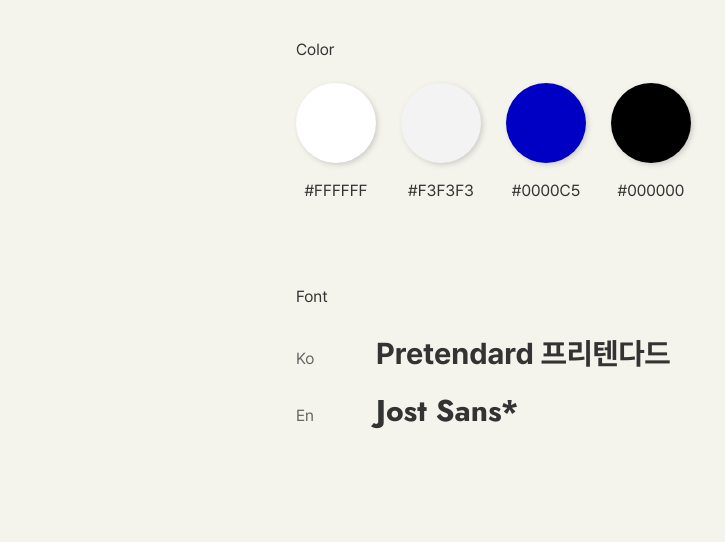
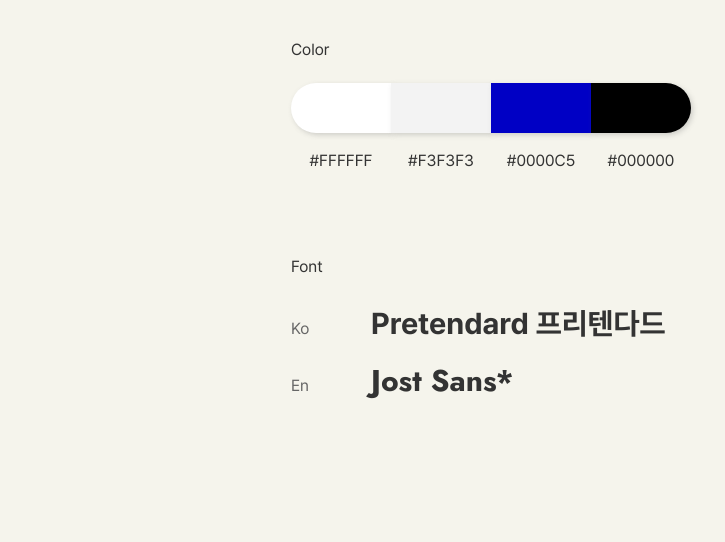
Before and after one commit to MOONWUD/Portfolio, a plain HTML site: page project_adererror.html in a window 1280 px wide. Shown: the part 2708-3250 px from the top of the page, without its empty margins (539-1264 px from the left). Drawn offline with nearby package versions, Linux system fonts and the light colour scheme; files whose address does not match are found by name; a web font is replaced by a local one.

Commit message:
240705 수정

```diff
--- a/assets/style/projectGlobal.scss
+++ b/assets/style/projectGlobal.scss
@@ -383,11 +383,12 @@
           .color {
             .colorList {
               display: flex;
-              gap: 25px;
+
 
               li {
                 &:nth-child(1) {
                   .colorChip {
+                    border-radius: 30px 0 0 30px;
                     background-color: #F6F6F6;
                   }
                 }
@@ -406,15 +407,19 @@
                     background-color: #222;
                   }
                 }
+                &:last-child {
+                  .colorChip {
+                    border-radius: 0 30px 30px 0;
+                  }
+                }
                 text-align: center;
                 @include Text($w_md, $s_sm, $textColor);
                 max-width: 100px;
                 min-width: 50px;
 
                 .colorChip {
-                  width: 80px;
-                  height: 80px;
-                  border-radius: 50%;
+                  width: 100px;
+                  height: 50px;
                   box-shadow: 2px 2px 5px rgba(119, 119, 119, 0.3 );
                   margin-bottom: 15px;
                 }
```
Also changed, not shown: assets/style/projectGlobal.css, 2 other files.
